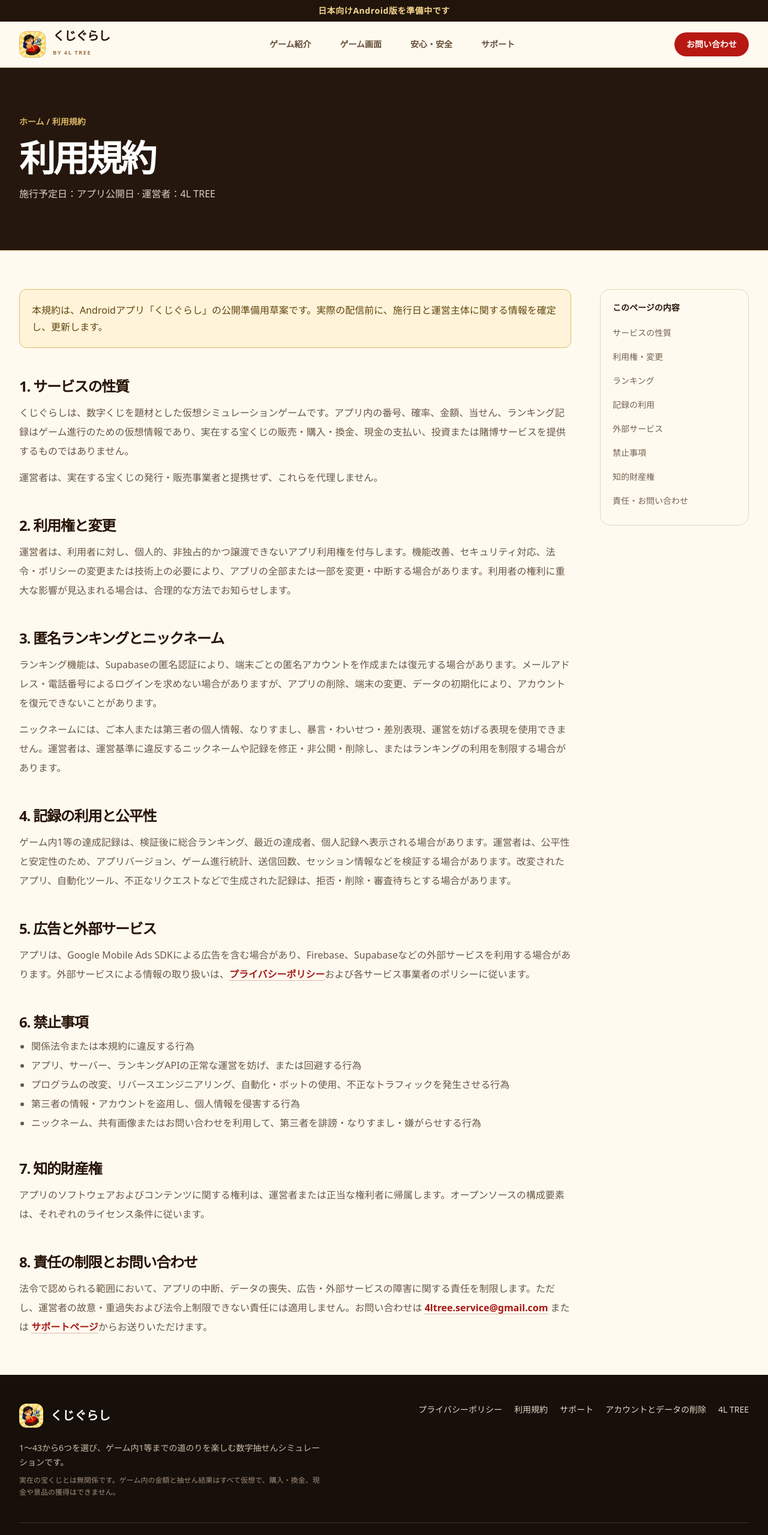
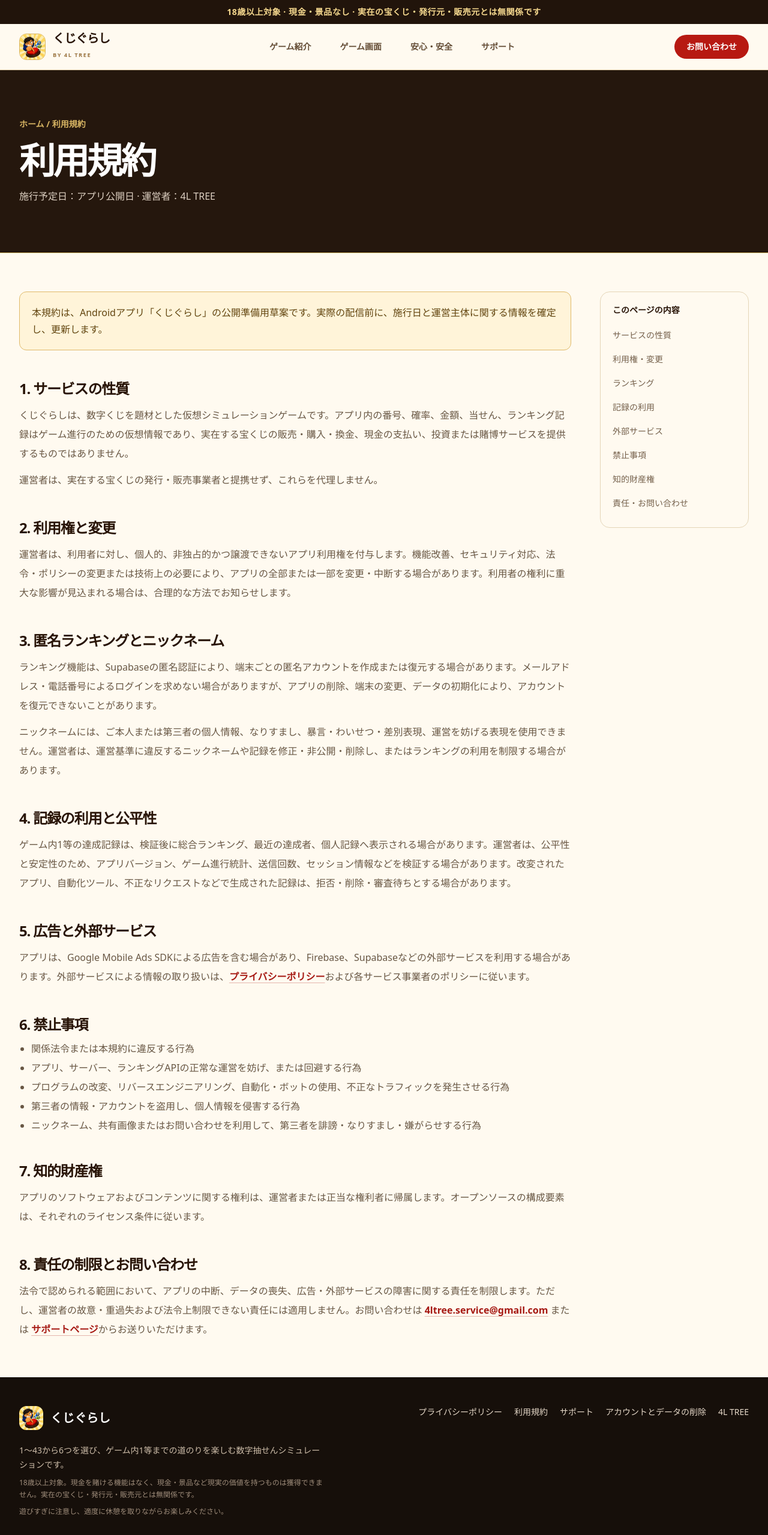
Before and after one commit to lallafm1984/lotto-web, a Next.js app: page /terms in a window 1280 px wide. Shown: the top 2559 px of the page at 60% size. Built offline with nearby package versions, Linux system fonts and the light colour scheme.

Commit message:
Add age notice and Google Play install links

```diff
--- a/app/page.tsx
+++ b/app/page.tsx
@@ -3,11 +3,11 @@ import Image from "next/image";
 import Link from "next/link";
 import { SiteFooter } from "@/components/site-footer";
 import { SiteHeader } from "@/components/site-header";
-import { publicDocuments, supportEmail } from "@/lib/site";
+import { playStoreUrl, publicDocuments } from "@/lib/site";
 
 export const metadata: Metadata = {
   title: "約610万分の1を体験する数字くじゲーム",
-  description: "1〜43から6つを選び、1等確率1/6,096,454の6/43方式に挑戦する数字抽せんシミュレーション。現金・景品は受け取れません。",
+  description: "18歳以上対象。1〜43から6つを選び、1等確率1/6,096,454の6/43方式に挑戦する数字抽せんシミュレーション。現金・景品は受け取れません。",
   alternates: { canonical: "/" },
 };
 
@@ -31,25 +31,25 @@ export default function HomePage() {
       <SiteHeader />
       <main id="main">
         <section className="relative border-b border-[#d8b563]/45 bg-[#fff7e3] py-14 sm:py-20 lg:py-24">
-          <div className="mx-auto grid w-full max-w-7xl gap-x-14 gap-y-8 px-4 sm:px-6 lg:grid-cols-[.9fr_1.1fr] lg:px-8">
-            <div className="relative z-10 lg:col-start-1 lg:row-start-1">
+          <div className="mx-auto grid w-full min-w-0 max-w-7xl grid-cols-[minmax(0,1fr)] gap-x-14 gap-y-8 px-4 sm:px-6 lg:grid-cols-[.9fr_1.1fr] lg:px-8">
+            <div className="relative z-10 min-w-0 lg:col-start-1 lg:row-start-1">
               <p className="eyebrow">6/43 確率体験</p>
               <h1 className="mt-5 text-5xl font-black leading-[1.03] tracking-[-.075em] text-[#281407] sm:text-6xl lg:text-[4.25rem]">
-                <span className="whitespace-nowrap">610万分の1を、</span><br /><span className="whitespace-nowrap text-[#b71912]">体験しよう。</span>
+                <span className="sm:whitespace-nowrap">610万分の1を、</span><br /><span className="text-[#b71912] sm:whitespace-nowrap">体験しよう。</span>
               </h1>
             </div>
 
-            <div className="relative lg:col-start-2 lg:row-span-2 lg:row-start-1 lg:self-center">
+            <div className="relative min-w-0 lg:col-start-2 lg:row-span-2 lg:row-start-1 lg:self-center">
               <Image src="/marketing/hero-jp.png" alt="" width={1795} height={876} priority className="h-auto w-full rounded-2xl shadow-[0_30px_80px_rgba(67,36,5,.22)]" />
             </div>
 
-            <div className="relative z-10 lg:col-start-1 lg:row-start-2">
+            <div className="relative z-10 min-w-0 lg:col-start-1 lg:row-start-2">
               <p className="mt-6 max-w-xl text-pretty text-lg font-medium leading-8 text-[#644d36] sm:text-xl">
-                1〜43から6つを選び、抽せんして、記録する。<br className="hidden sm:block" />あなたは何回目で、ゲーム内1等に出会えるでしょうか。
+                1〜43から6つを選び、抽せんして、記録する。<br />あなたは何回目で、<br className="sm:hidden" />ゲーム内1等に出会えるでしょうか。
               </p>
-              <div className="mt-8 flex flex-wrap gap-3">
-                <a href="#how-to-play" className="button-primary">遊び方を見る</a>
-                <a href="#screens" className="button-secondary">ゲーム画面を見る</a>
+              <div className="mt-8 flex flex-col items-start gap-3 sm:flex-row sm:flex-wrap">
+                <a href={playStoreUrl} target="_blank" rel="noopener noreferrer" className="button-primary w-full sm:w-auto" aria-label="Google Playでくじぐらしをインストール">Google Playでインストール</a>
+                <a href="#how-to-play" className="button-secondary w-full sm:w-auto">遊び方を見る</a>
               </div>
               <dl className="mt-10 grid max-w-xl grid-cols-2 border-y border-[#d8b563] py-5 sm:grid-cols-3 sm:divide-x sm:divide-[#d8b563]">
                 <div className="col-span-2 border-b border-[#d8b563] pb-4 text-center sm:col-span-1 sm:border-b-0 sm:px-4 sm:text-left"><dt className="text-xs font-bold text-[#705735]">ゲーム内1等</dt><dd className="mt-1 whitespace-nowrap text-xl font-black text-[#2a180b]">1 / 6,096,454</dd></div>
@@ -141,7 +141,12 @@ export default function HomePage() {
               <div>
                 <p className="eyebrow">安心して遊ぶために</p>
                 <h2 className="section-title">ゲーム内だけの<br />運だめし。</h2>
-                <p className="section-copy">本作は実在の宝くじとは一切関係ありません。ゲーム内の金額と抽せん結果はすべて仮想で、現金や景品への交換・出金・譲渡はできません。</p>
+                <div className="mt-6 max-w-2xl rounded-2xl border-2 border-[#c6953c] bg-[#fff8e8] p-6 text-[#4d351f] shadow-[0_14px_35px_rgba(69,44,14,.08)]" role="note" aria-label="年齢対象とゲームの性質に関する重要なご案内">
+                  <p className="font-black leading-7">※本ゲームは18歳以上の方を対象とした、ゲーム内のみの数字抽せんシミュレーションです。</p>
+                  <p className="mt-3 leading-7">現金を賭ける機能はなく、現金・景品など現実の価値を持つものは獲得できません。</p>
+                  <p className="mt-3 leading-7">実在の宝くじ・発行元・販売元とは無関係です。</p>
+                  <p className="mt-5 border-t border-[#dbc08d] pt-4 text-sm font-bold leading-6 text-[#785b37]">遊びすぎに注意し、適度に休憩を取りながらお楽しみください。</p>
+                </div>
               </div>
               <div className="grid gap-3 sm:grid-cols-2">
                 {publicDocuments.map((document) => (
@@ -154,8 +159,8 @@ export default function HomePage() {
               </div>
             </div>
             <div className="mt-14 rounded-[1.75rem] bg-[#b71912] p-8 text-white sm:flex sm:items-center sm:justify-between sm:gap-8 sm:p-10">
-              <div><p className="text-xs font-black tracking-[.14em] text-[#ffd9b9]">ANDROID · JAPAN</p><h2 className="mt-3 text-3xl font-black tracking-[-.05em] sm:text-4xl">日本向けGoogle Play版を準備中</h2><p className="mt-3 text-[#ffe5d4]">公開時期やアプリについてのご質問は、サポート窓口へお寄せください。</p></div>
-              <a href={`mailto:${supportEmail}?subject=%E3%80%90%E3%81%8F%E3%81%98%E3%81%90%E3%82%89%E3%81%97%E3%80%91%E3%81%8A%E5%95%8F%E3%81%84%E5%90%88%E3%82%8F%E3%81%9B`} className="mt-6 inline-flex min-h-12 shrink-0 items-center justify-center rounded-full bg-[#fff3d6] px-6 font-black text-[#7b140f] transition hover:-translate-y-0.5 sm:mt-0">お問い合わせ</a>
+              <div><p className="text-xs font-black tracking-[.14em] text-[#ffd9b9]">ANDROID · JAPAN</p><h2 className="mt-3 text-3xl font-black tracking-[-.05em] sm:text-4xl">Google Playで配信中</h2><p className="mt-3 text-[#ffe5d4]">18歳以上対象。現金や景品を獲得できない数字抽せんシミュレーションです。</p></div>
+              <a href={playStoreUrl} target="_blank" rel="noopener noreferrer" className="mt-6 inline-flex min-h-12 shrink-0 items-center justify-center rounded-full bg-[#fff3d6] px-6 font-black text-[#7b140f] transition hover:-translate-y-0.5 sm:mt-0" aria-label="Google Playでくじぐらしをインストール">Google Playでインストール</a>
             </div>
           </div>
         </section>
--- a/components/site-footer.tsx
+++ b/components/site-footer.tsx
@@ -10,7 +10,8 @@ export function SiteFooter() {
           <div>
             <Link href="/" className="inline-flex items-center gap-3 text-white"><Image src="/marketing/app-icon.png" alt="" width={42} height={42} className="size-10 rounded-xl" /><span className="font-serif text-xl font-black">くじぐらし</span></Link>
             <p className="mt-4 max-w-lg text-sm leading-6">1〜43から6つを選び、ゲーム内1等までの道のりを楽しむ数字抽せんシミュレーションです。</p>
-            <p className="mt-2 max-w-lg text-xs leading-5 text-[#9f8d7b]">実在の宝くじとは無関係です。ゲーム内の金額と抽せん結果はすべて仮想で、購入・換金、現金や景品の獲得はできません。</p>
+            <p className="mt-2 max-w-lg text-xs leading-5 text-[#9f8d7b]">18歳以上対象。現金を賭ける機能はなく、現金・景品など現実の価値を持つものは獲得できません。実在の宝くじ・発行元・販売元とは無関係です。</p>
+            <p className="mt-2 max-w-lg text-xs leading-5 text-[#9f8d7b]">遊びすぎに注意し、適度に休憩を取りながらお楽しみください。</p>
           </div>
           <div className="flex flex-wrap content-start gap-x-5 gap-y-3 sm:justify-end">{publicDocuments.map((document) => <Link key={document.href} href={document.href} className="text-sm text-[#e4d7c7] hover:text-white">{document.title}</Link>)}<a href="https://www.4ltree.com/" className="text-sm text-[#e4d7c7] hover:text-white">4L TREE</a></div>
         </div>
--- a/components/site-header.tsx
+++ b/components/site-header.tsx
@@ -32,8 +32,8 @@ export function SiteHeader() {
   return (
     <>
       <a href="#main" className="sr-only focus:not-sr-only focus:absolute focus:left-3 focus:top-3 focus:z-50 focus:rounded-lg focus:bg-white focus:px-4 focus:py-2">本文へ移動</a>
-      <div className="bg-[#21140b] px-4 py-2 text-center text-xs font-bold tracking-[.04em] text-[#f5d88e] sm:text-sm">
-        日本向けAndroid版を準備中です
+      <div className="bg-[#21140b] px-4 py-2.5 text-center text-xs font-bold leading-5 tracking-[.04em] text-[#f5d88e] sm:text-sm">
+        18歳以上対象 · 現金・景品なし<span className="hidden sm:inline"> · </span><br className="sm:hidden" />実在の宝くじ・発行元・販売元とは無関係です
       </div>
       <header className="sticky top-0 z-40 border-b border-[#dfcda9] bg-[#fffaf0]/95 backdrop-blur-xl">
         <nav className="mx-auto flex min-h-[4.75rem] w-full max-w-7xl items-center justify-between gap-5 px-4 sm:px-6 lg:px-8" aria-label="メインメニュー">
--- a/lib/site.ts
+++ b/lib/site.ts
@@ -1,6 +1,7 @@
 export const siteUrl = "https://lotto.4ltree.com";
 export const supportEmail = "4ltree.service@gmail.com";
 export const siteName = "くじぐらし";
+export const playStoreUrl = "https://play.google.com/store/apps/details?id=com.lim.numberdrawlife&hl=ja&gl=JP";
 
 export const publicDocuments = [
   { href: "/privacy", eyebrow: "PRIVACY", title: "プライバシーポリシー" },
```
